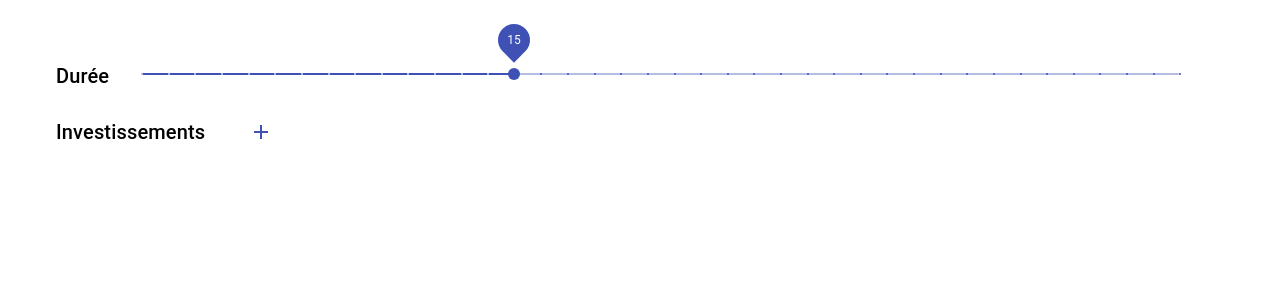
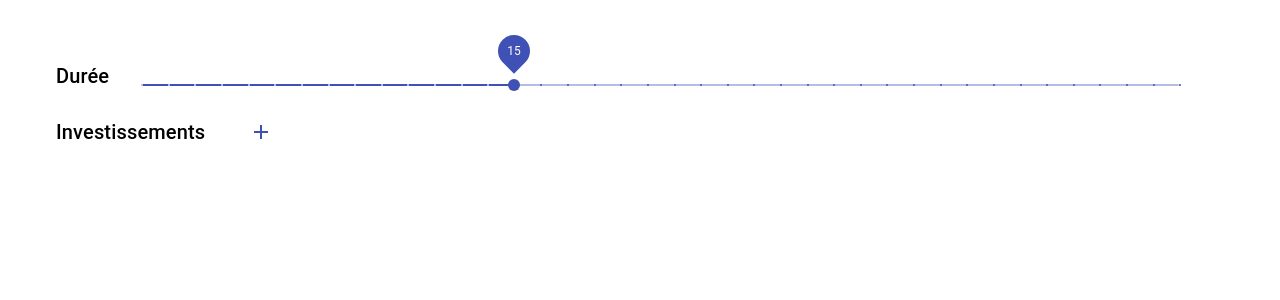
Before and after one commit to Softcadbury/Dagga, a React (Create React App) app: page / in a window 1280 px wide. Shown: the top 300 px of the page. Built offline with nearby package versions, Linux system fonts and the light colour scheme.

Commit message:
Improve slider design

```diff
--- a/src/components/data-form.tsx
+++ b/src/components/data-form.tsx
@@ -32,6 +32,10 @@ const useStyles = makeStyles((theme) => {
         },
         sliderContainer: {
             width: 'calc(100% - 130px)',
+        },
+        slider: {
+            paddingTop: theme.spacing(3),
+            paddingBottom: 0,
         },
         addButton: {
             marginLeft: theme.spacing(1),
@@ -246,6 +250,7 @@ const DataForm = ({
                         min={1}
                         max={40}
                         valueLabelDisplay="on"
+                        className={classes.slider}
                     />
                 </Grid>
             </Grid>
```
